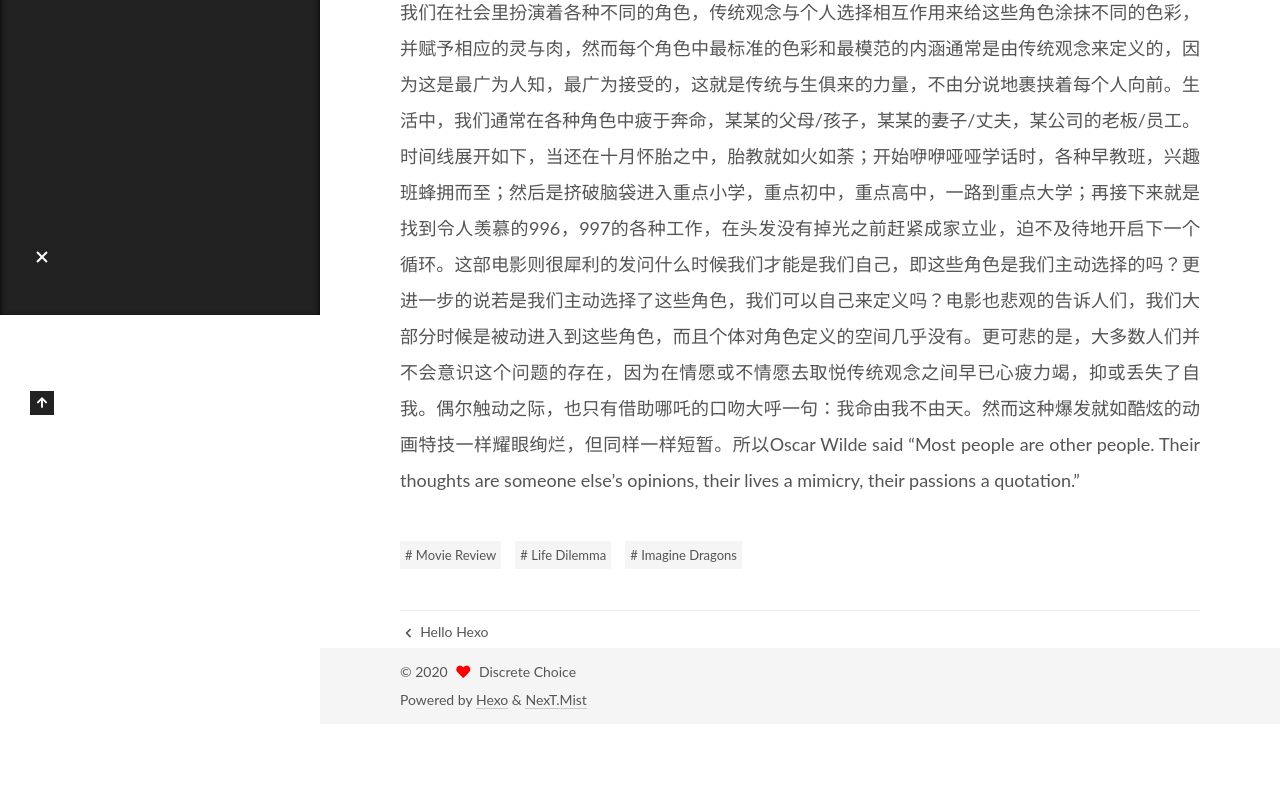
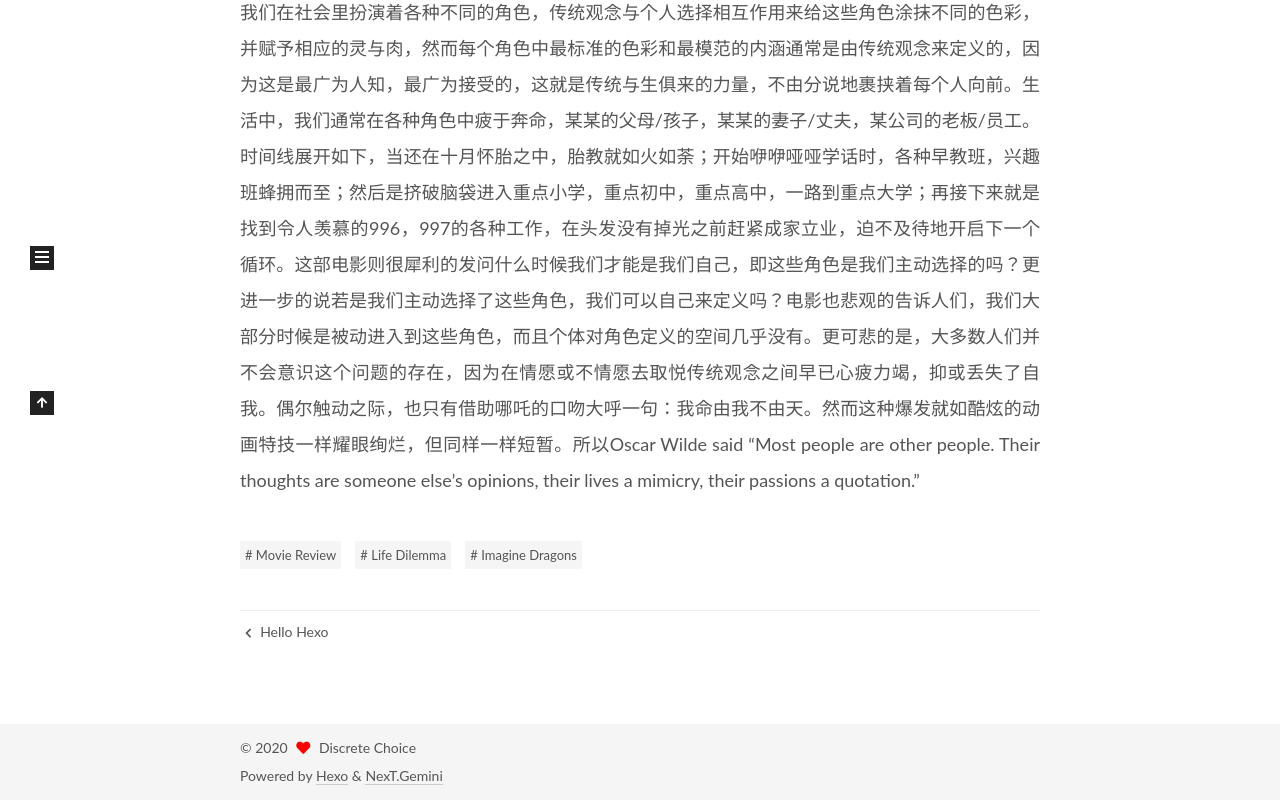
Before and after one commit to discrete-choice/discrete-choice.github.io, a plain HTML site: page 2020/08/01/article-title/index.html in a window 1280 px wide. Shown: the part 485-1285 px from the top of the page. Before the commit the page ends 1209 px from the top, so only its background shows below. Drawn offline with Linux system fonts and the light colour scheme.

Commit message:
Site updated: 2020-08-01 16:48:46

```diff
--- a/2020/08/01/article-title/index.html
+++ b/2020/08/01/article-title/index.html
@@ -17,7 +17,7 @@
 
 <script id="hexo-configurations">
     var NexT = window.NexT || {};
-    var CONFIG = {"hostname":"yoursite.com","root":"/","scheme":"Mist","version":"7.8.0","exturl":false,"sidebar":{"position":"left","display":"post","padding":18,"offset":12,"onmobile":false},"copycode":{"enable":false,"show_result":false,"style":null},"back2top":{"enable":true,"sidebar":false,"scrollpercent":false},"bookmark":{"enable":false,"color":"#222","save":"auto"},"fancybox":false,"mediumzoom":false,"lazyload":false,"pangu":false,"comments":{"style":"tabs","active":null,"storage":true,"lazyload":false,"nav":null},"algolia":{"hits":{"per_page":10},"labels":{"input_placeholder":"Search for Posts","hits_empty":"We didn't find any results for the search: ${query}","hits_stats":"${hits} results found in ${time} ms"}},"localsearch":{"enable":false,"trigger":"auto","top_n_per_article":1,"unescape":false,"preload":false},"motion":{"enable":true,"async":false,"transition":{"post_block":"fadeIn","post_header":"slideDownIn","post_body":"slideDownIn","coll_header":"slideLeftIn","sidebar":"slideUpIn"}}};
+    var CONFIG = {"hostname":"yoursite.com","root":"/","scheme":"Gemini","version":"7.8.0","exturl":false,"sidebar":{"position":"left","display":"post","padding":18,"offset":12,"onmobile":false},"copycode":{"enable":false,"show_result":false,"style":null},"back2top":{"enable":true,"sidebar":false,"scrollpercent":false},"bookmark":{"enable":false,"color":"#222","save":"auto"},"fancybox":false,"mediumzoom":false,"lazyload":false,"pangu":false,"comments":{"style":"tabs","active":null,"storage":true,"lazyload":false,"nav":null},"algolia":{"hits":{"per_page":10},"labels":{"input_placeholder":"Search for Posts","hits_empty":"We didn't find any results for the search: ${query}","hits_stats":"${hits} results found in ${time} ms"}},"localsearch":{"enable":false,"trigger":"auto","top_n_per_article":1,"unescape":false,"preload":false},"motion":{"enable":true,"async":false,"transition":{"post_block":"fadeIn","post_header":"slideDownIn","post_body":"slideDownIn","coll_header":"slideLeftIn","sidebar":"slideUpIn"}}};
   </script>
 
   <meta name="description" content="I am the one at sail, I am the master of my sea!《82年的金智英》被认为是一部宣扬女权主义的电影，但稍微衍生一下，男性何尝不像女性一样被困在传统文化的桎梏中。这个问题其实超越了性别，种族和国籍，可以说在这一点上人类的悲喜开始相通了。不要误会，我并不是在说性别歧视，种族歧视，而是讨论一下更加隐蔽的角色禁锢。 我们在社会里扮演着各种不同的角色，传统观念与">
@@ -328,7 +328,7 @@
   </span>
   <span class="author" itemprop="copyrightHolder">Discrete Choice</span>
 </div>
-  <div class="powered-by">Powered by <a href="https://hexo.io/" class="theme-link" rel="noopener" target="_blank">Hexo</a> & <a href="https://mist.theme-next.org/" class="theme-link" rel="noopener" target="_blank">NexT.Mist</a>
+  <div class="powered-by">Powered by <a href="https://hexo.io/" class="theme-link" rel="noopener" target="_blank">Hexo</a> & <a href="https://theme-next.org/" class="theme-link" rel="noopener" target="_blank">NexT.Gemini</a>
   </div>
 
 
@@ -354,7 +354,7 @@
 <script src="/js/motion.js"></script>
 
 
-<script src="/js/schemes/muse.js"></script>
+<script src="/js/schemes/pisces.js"></script>
 
 
 <script src="/js/next-boot.js"></script>
```
Also changed, not shown: 2020/08/01/hello-world/index.html (+3 -3 lines), archives/2020/08/index.html (+3 -3 lines), archives/2020/index.html (+3 -3 lines), archives/index.html (+3 -3 lines), index.html (+3 -3 lines), tags/Imagine-Dragons/index.html (+3 -3 lines), tags/Life-Dilemma/index.html (+3 -3 lines), tags/Movie-Review/index.html (+3 -3 lines).
